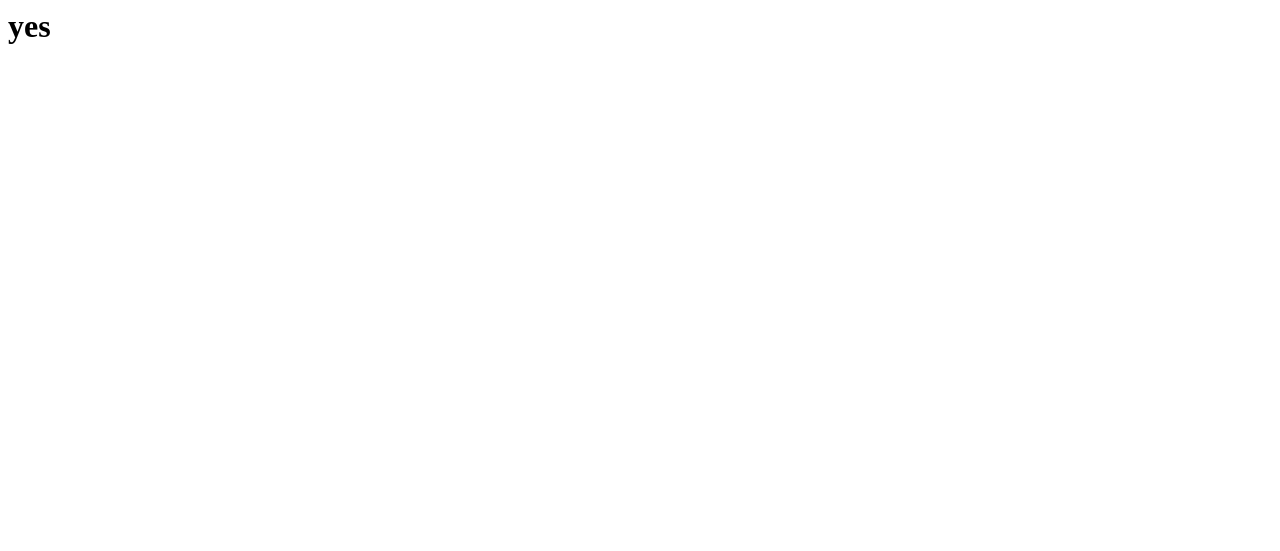
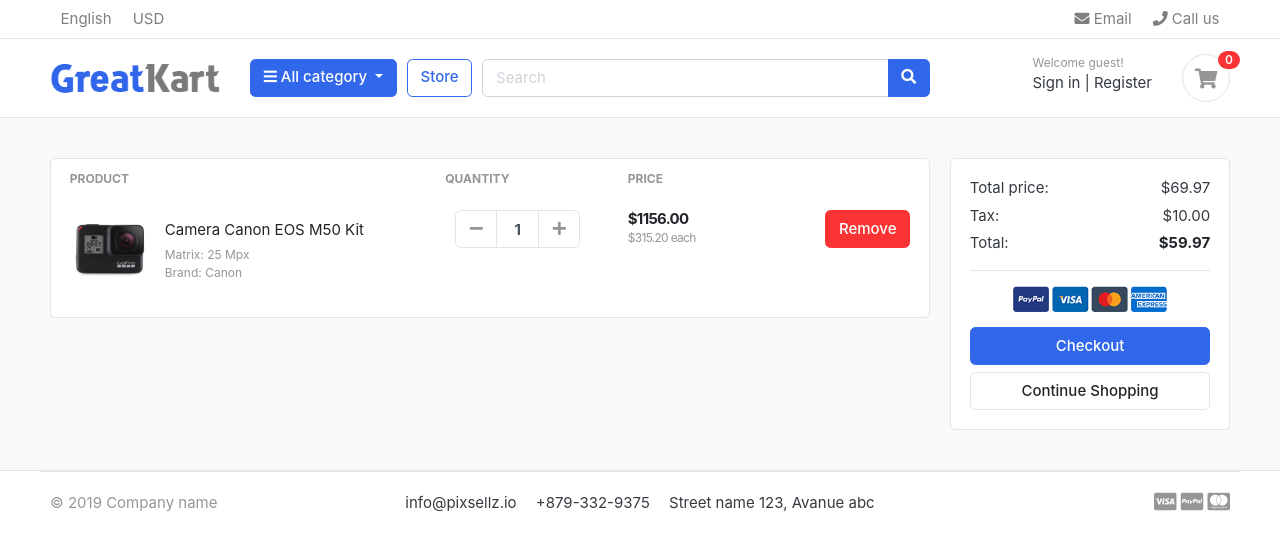
Before and after one commit to JasminRdev/django-e-commerce, a Django app: page /cart/ in a window 1280 px wide. Before the commit the part shown is almost empty. Shown: the top 551 px of the page. Run offline with Django 3.2, Linux system fonts and the light colour scheme; data comes from the database, SQL or seed files in the repository; some libraries are stand-ins or nearby versions; some web fonts are replaced.

Commit message:
fundamental html

```diff
--- a/templates/store/cart.html
+++ b/templates/store/cart.html
@@ -1 +1,99 @@
-<h1>yes</h1>
+{% extends 'base.html' %}
+{% load static %}
+
+
+{% block content %}
+
+
+<section class="section-content padding-y bg">
+    <div class="container">
+
+    <!-- ============================ COMPONENT 1 ================================= -->
+
+    <div class="row">
+        <aside class="col-lg-9">
+    <div class="card">
+    <table class="table table-borderless table-shopping-cart">
+    <thead class="text-muted">
+    <tr class="small text-uppercase">
+      <th scope="col">Product</th>
+      <th scope="col" width="120">Quantity</th>
+      <th scope="col" width="120">Price</th>
+      <th scope="col" class="text-right" width="200"> </th>
+    </tr>
+    </thead>
+    <tbody>
+    <tr>
+        <td>
+            <figure class="itemside align-items-center">
+                <div class="aside"><img src="{% static './images/items/11.jpg' %}" class="img-sm"></div>
+                <figcaption class="info">
+                    <a href="#" class="title text-dark">Camera Canon EOS M50 Kit</a>
+                    <p class="text-muted small">Matrix: 25 Mpx <br> Brand: Canon</p>
+                </figcaption>
+            </figure>
+        </td>
+        <td>
+            <!-- col.// -->
+                        <div class="col">
+                            <div class="input-group input-spinner">
+                                <div class="input-group-prepend">
+                                <button class="btn btn-light" type="button" id="button-plus"> <i class="fa fa-minus"></i> </button>
+                                </div>
+                                <input type="text" class="form-control"  value="1">
+                                <div class="input-group-append">
+                                <button class="btn btn-light" type="button" id="button-minus"> <i class="fa fa-plus"></i> </button>
+                                </div>
+                            </div> <!-- input-group.// -->
+                        </div> <!-- col.// -->
+        </td>
+        <td>
+            <div class="price-wrap">
+                <var class="price">$1156.00</var>
+                <small class="text-muted"> $315.20 each </small>
+            </div> <!-- price-wrap .// -->
+        </td>
+        <td class="text-right">
+        <a href="" class="btn btn-danger"> Remove</a>
+        </td>
+    </tr>
+
+    </tbody>
+    </table>
+    </div> <!-- card.// -->
+
+        </aside> <!-- col.// -->
+        <aside class="col-lg-3">
+
+            <div class="card">
+            <div class="card-body">
+                <dl class="dlist-align">
+                  <dt>Total price:</dt>
+                  <dd class="text-right">$69.97</dd>
+                </dl>
+                <dl class="dlist-align">
+                  <dt>Tax:</dt>
+                  <dd class="text-right"> $10.00</dd>
+                </dl>
+                <dl class="dlist-align">
+                  <dt>Total:</dt>
+                  <dd class="text-right text-dark b"><strong>$59.97</strong></dd>
+                </dl>
+                <hr>
+                <p class="text-center mb-3">
+                    <img src="{% static './images/misc/payments.png'%}" height="26">
+                </p>
+                <a href="./place-order.html" class="btn btn-primary btn-block"> Checkout </a>
+                <a href="./store.html" class="btn btn-light btn-block">Continue Shopping</a>
+            </div> <!-- card-body.// -->
+            </div> <!-- card.// -->
+
+    </aside> <!-- col.// -->
+
+
+    </div> <!-- row.// -->
+    <!-- ============================ COMPONENT 1 END .// ================================= -->
+
+    </div> <!-- container .//  -->
+    </section>
+{% endblock %}
```
